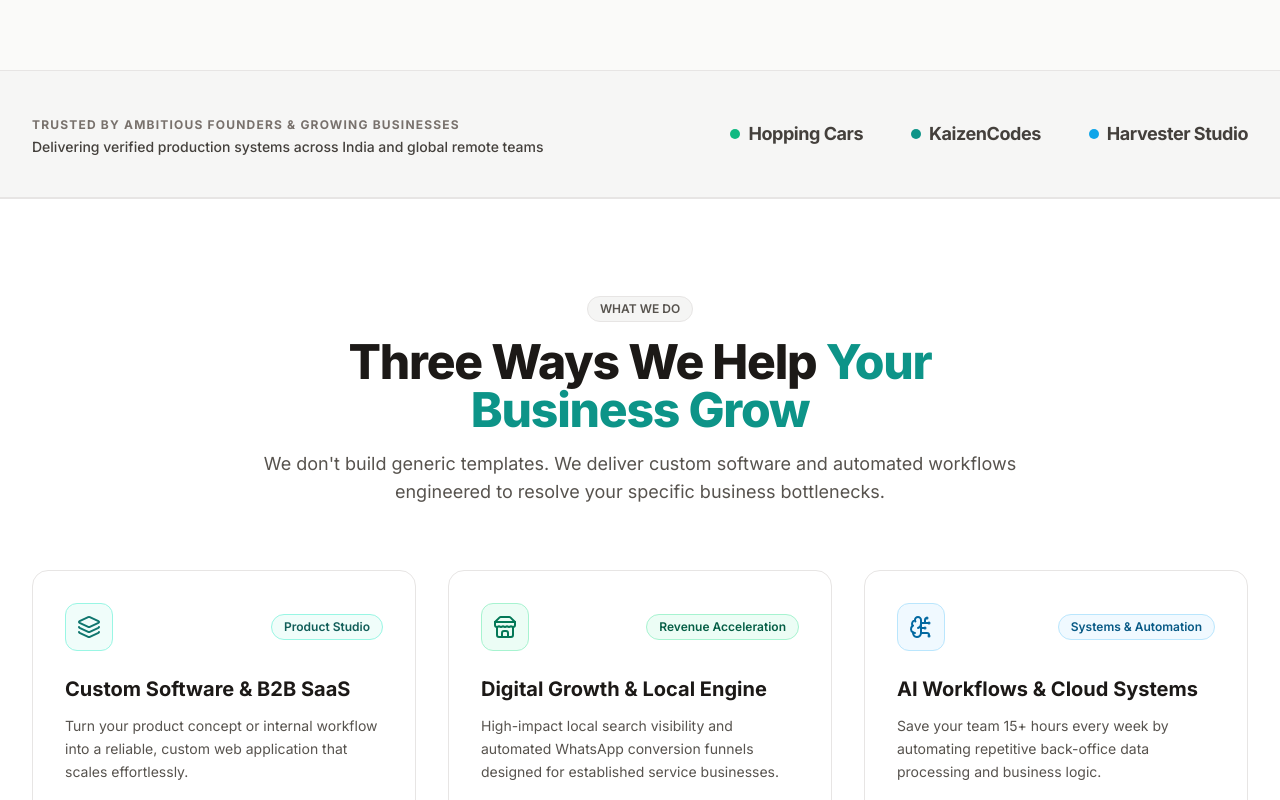
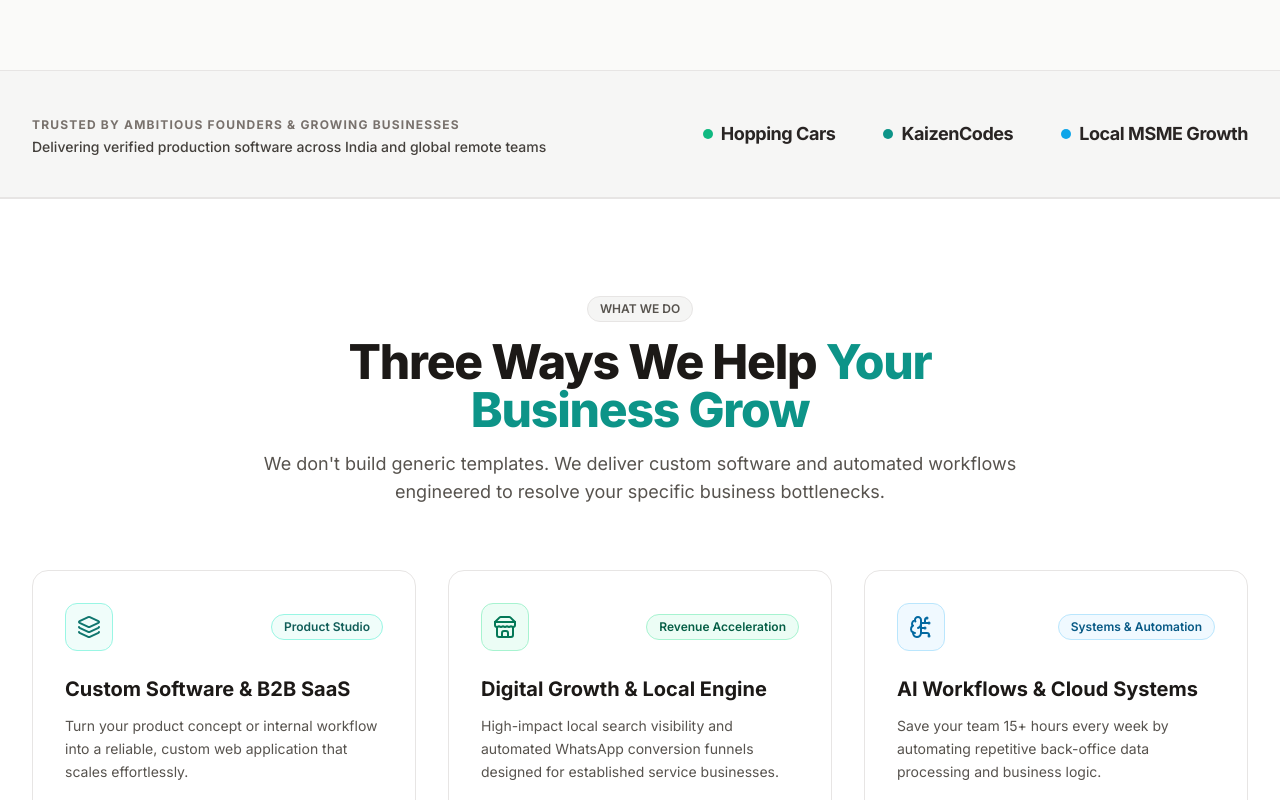
Before and after one commit to mindwanders1993/shunyalab, a Next.js app: page / in a window 1280 px wide. Shown: the part 1080-1880 px from the top of the page. Built offline with nearby package versions, Linux system fonts and the light colour scheme.

Commit message:
chore: remove Harvester Studio references across site and docs

```diff
--- a/src/components/Footer.tsx
+++ b/src/components/Footer.tsx
@@ -92,13 +92,13 @@ export default function Footer() {
                 </a>
               </li>
               <li>
-                <span className="text-stone-500">
-                  Autonomous Harvester Studio
+                <span className="text-stone-400">
+                  MSME Local Growth Engine
                 </span>
               </li>
               <li>
-                <span className="text-stone-500">
-                  WhatsApp CRM Inbound Engine
+                <span className="text-stone-400">
+                  WhatsApp CRM &amp; Lead Qualification
                 </span>
               </li>
             </ul>
--- a/src/components/Portfolio.tsx
+++ b/src/components/Portfolio.tsx
@@ -40,21 +40,21 @@ export default function Portfolio() {
       ],
     },
     {
-      title: "Autonomous AI & Knowledge Pipelines",
-      category: "Automated Data Processing & AI Search",
+      title: "Custom Operations & Workflow Platform",
+      category: "B2B Operations SaaS & Back-Office Automation",
       liveUrl: "#contact",
-      tag: "Enterprise Automation",
+      tag: "Custom SaaS Solution",
       description:
-        "Automated multi-agent web data extraction and semantic search engine. Eliminates hours of manual data entry by extracting, structuring, and indexing market data directly into client databases.",
+        "Bespoke internal operations portal engineered to centralize customer orders, automated job ticketing, real-time invoicing, and back-office reporting into a single unified dashboard.",
       metrics: [
-        { label: "Data Processing Speed", value: "10,000+ docs/hr" },
-        { label: "Manual Labor Reduction", value: "90% Time Saved" },
-        { label: "Cost vs Commercial Tools", value: "70% Cost Savings" },
+        { label: "Admin Time Saved", value: "20+ hrs/week" },
+        { label: "Billing Reconciliation", value: "100% Automated" },
+        { label: "Team Adoption Rate", value: "< 3 Days" },
       ],
       highlights: [
-        "Automated document normalization with zero manual copy-pasting",
-        "Semantic AI search enabling natural language company data queries",
-        "Full client data ownership hosted on private secure cloud servers",
+        "Replaced disconnected spreadsheets with an intuitive, multi-user web portal",
+        "Automated WhatsApp status notifications and PDF invoice generation",
+        "Role-based access controls ensuring secure data management across teams",
       ],
     },
   ];
--- a/src/components/SocialProof.tsx
+++ b/src/components/SocialProof.tsx
@@ -10,22 +10,22 @@ export default function SocialProof() {
               Trusted by Ambitious Founders & Growing Businesses
             </span>
             <p className="text-sm text-stone-700 font-medium mt-0.5">
-              Delivering verified production systems across India and global remote teams
+              Delivering verified production software across India and global remote teams
             </p>
           </div>
 
           <div className="flex flex-wrap items-center justify-center gap-8 sm:gap-12">
-            <div className="flex items-center gap-2 font-bold text-stone-700 text-lg tracking-tight">
+            <div className="flex items-center gap-2 font-bold text-stone-800 text-lg tracking-tight">
               <span className="w-2.5 h-2.5 rounded-full bg-emerald-500" />
               <span>Hopping Cars</span>
             </div>
-            <div className="flex items-center gap-2 font-bold text-stone-700 text-lg tracking-tight">
+            <div className="flex items-center gap-2 font-bold text-stone-800 text-lg tracking-tight">
               <span className="w-2.5 h-2.5 rounded-full bg-brand-600" />
               <span>KaizenCodes</span>
             </div>
-            <div className="flex items-center gap-2 font-bold text-stone-700 text-lg tracking-tight">
+            <div className="flex items-center gap-2 font-bold text-stone-800 text-lg tracking-tight">
               <span className="w-2.5 h-2.5 rounded-full bg-sky-500" />
-              <span>Harvester Studio</span>
+              <span>Local MSME Growth</span>
             </div>
           </div>
         </div>
```
Also changed, not shown: 2 other files (tests, documents, lock files or other folders).
